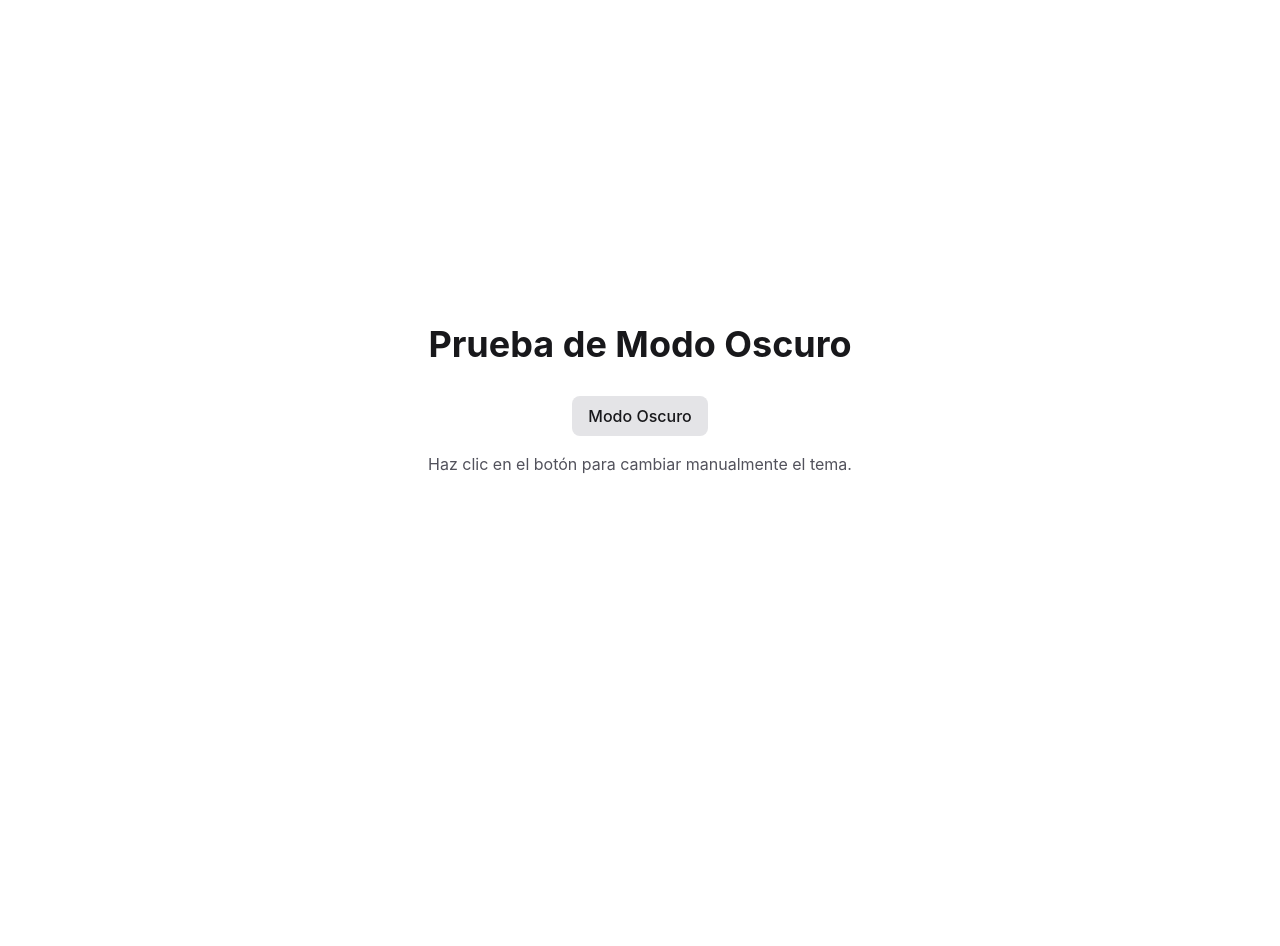
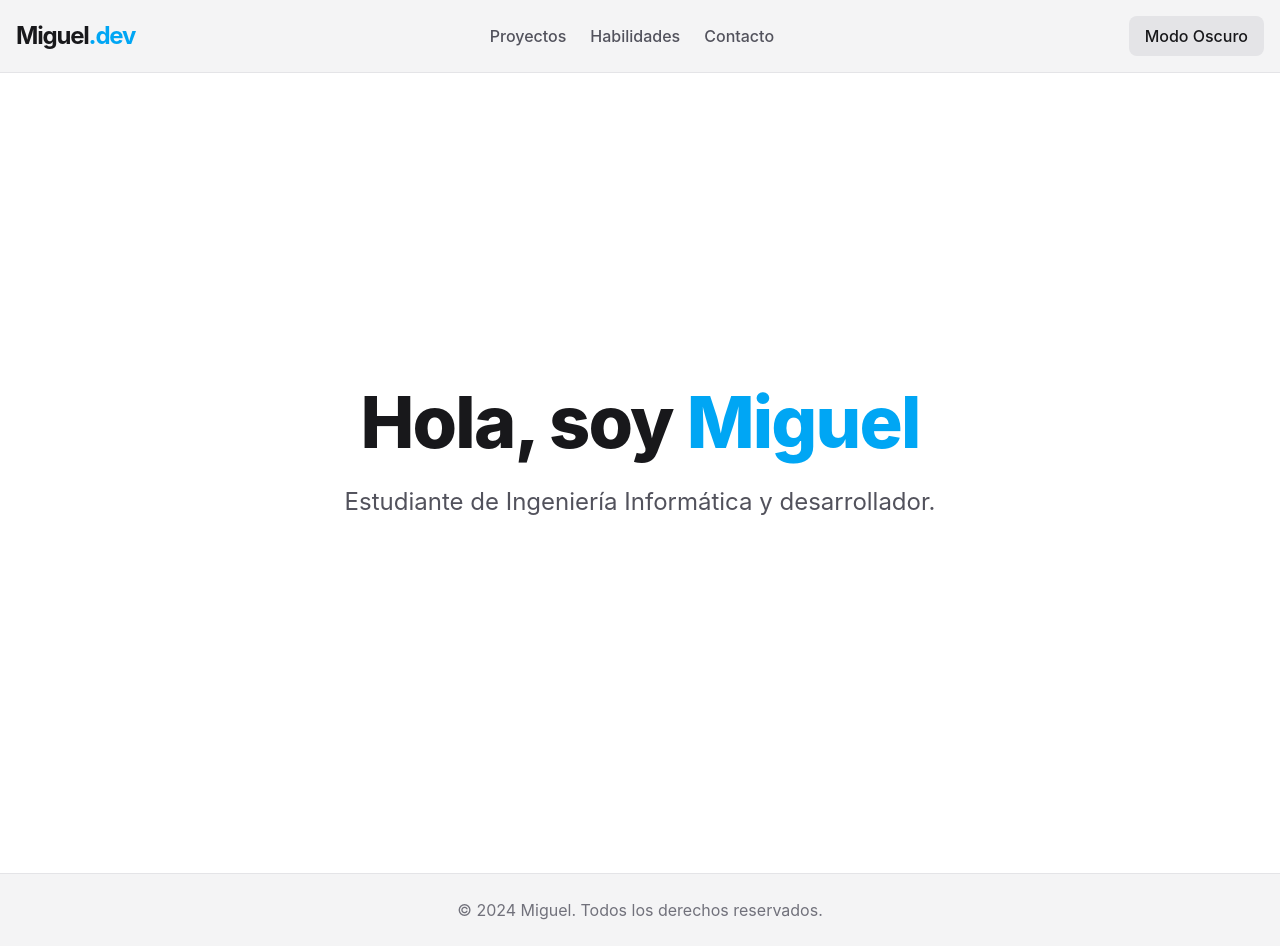
Before and after one commit to M11gueeL/Portfolio, a React app: page / in a window 1280 px wide. Before the commit the page ends 800 px from the top, so only its background shows below. Built offline with nearby package versions, Linux system fonts and the light colour scheme; the HTML template or start-up script is replaced by a standard one.

Commit message:
Add routing and layout components with Header and Footer; include Home and Hero pages

```diff
--- a/package.json
+++ b/package.json
@@ -13,6 +13,7 @@
     "@tailwindcss/vite": "^4.2.2",
     "react": "^19.2.4",
     "react-dom": "^19.2.4",
+    "react-router-dom": "^7.13.1",
     "tailwindcss": "^4.2.2"
   },
   "devDependencies": {
--- a/src/App.jsx
+++ b/src/App.jsx
@@ -1,20 +1,16 @@
-import { ThemeToggle } from './components/ThemeToggle';
-import './css/index.css';
+import { BrowserRouter, Routes, Route } from 'react-router-dom';
+import { Layout } from './layouts/Layout';
+import { Home } from './pages/Home';
 
 function App() {
   return (
-    // bg-white es para modo claro, dark:bg-zinc-900 para modo oscuro
-    <div className="min-h-screen flex flex-col items-center justify-center bg-white dark:bg-zinc-900 transition-colors duration-300">
-      <h1 className="text-4xl font-bold text-zinc-900 dark:text-white mb-8">
-        Prueba de Modo Oscuro
-      </h1>
-
-      <ThemeToggle />
-
-      <p className="mt-4 text-zinc-600 dark:text-zinc-400">
-        Haz clic en el botón para cambiar manualmente el tema.
-      </p>
-    </div>
+    <BrowserRouter>
+      <Routes>
+        <Route path="/" element={<Layout />}>
+          <Route index element={<Home />} />
+        </Route>
+      </Routes>
+    </BrowserRouter>
   );
 }
 
--- /dev/null
+++ b/src/layouts/Footer.jsx
@@ -0,0 +1,7 @@
+export const Footer = () => {
+  return (
+    <footer className="w-full p-6 text-center text-zinc-500 dark:text-zinc-400 bg-zinc-100 dark:bg-zinc-900 border-t border-zinc-200 dark:border-zinc-800 transition-colors mt-auto">
+      <p>© {new Date().getFullYear()} Miguel. Todos los derechos reservados.</p>
+    </footer>
+  );
+};
--- /dev/null
+++ b/src/layouts/Header.jsx
@@ -0,0 +1,19 @@
+import { ThemeToggle } from '../components/ThemeToggle';
+
+export const Header = () => {
+  return (
+    <header className="w-full p-4 flex justify-between items-center bg-zinc-100 dark:bg-zinc-900 border-b border-zinc-200 dark:border-zinc-800 transition-colors">
+      <div className="font-bold text-2xl text-zinc-900 dark:text-white tracking-tighter">
+        Miguel<span className="text-sky-500">.dev</span>
+      </div>
+
+      <nav className="hidden md:flex gap-6 text-zinc-600 dark:text-zinc-400 font-medium">
+        <a href="#proyectos" className="hover:text-sky-500 transition-colors">Proyectos</a>
+        <a href="#habilidades" className="hover:text-sky-500 transition-colors">Habilidades</a>
+        <a href="#contacto" className="hover:text-sky-500 transition-colors">Contacto</a>
+      </nav>
+
+      <ThemeToggle />
+    </header>
+  );
+};
--- /dev/null
+++ b/src/layouts/Layout.jsx
@@ -0,0 +1,19 @@
+import { Outlet } from 'react-router-dom';
+import { Header } from './Header';
+import { Footer } from './Footer';
+
+export const Layout = () => {
+  return (
+    // min-h-screen asegura que el footer siempre se quede abajo aunque haya poco contenido
+    <div className="min-h-screen flex flex-col bg-white dark:bg-zinc-950 transition-colors duration-300 font-sans">
+      <Header />
+
+      {/* Aquí es donde Outlet "inyecta" el contenido de tus páginas (Hero, Proyectos, etc) */}
+      <main className="flex-grow flex flex-col">
+        <Outlet />
+      </main>
+
+      <Footer />
+    </div>
+  );
+};
--- /dev/null
+++ b/src/pages/Hero/Hero.jsx
@@ -0,0 +1,12 @@
+export const Hero = () => {
+  return (
+    <section id="inicio" className="flex flex-col items-center justify-center min-h-screen text-center p-6 md:p-12">
+      <h1 className="text-5xl md:text-7xl font-extrabold text-zinc-900 dark:text-white tracking-tight mb-6">
+        Hola, soy <span className="text-sky-500">Miguel</span>
+      </h1>
+      <p className="text-xl md:text-2xl text-zinc-600 dark:text-zinc-400 max-w-2xl mb-10 leading-relaxed">
+        Estudiante de Ingeniería Informática y desarrollador.
+      </p>
+    </section>
+  );
+};
--- /dev/null
+++ b/src/pages/Home.jsx
@@ -0,0 +1,9 @@
+import { Hero } from './Hero/Hero';
+
+export const Home = () => {
+  return (
+    <div className="flex flex-col w-full">
+      <Hero />
+    </div>
+  );
+};
```
Also changed, not shown: 1 other file (tests, documents, lock files or other folders).
